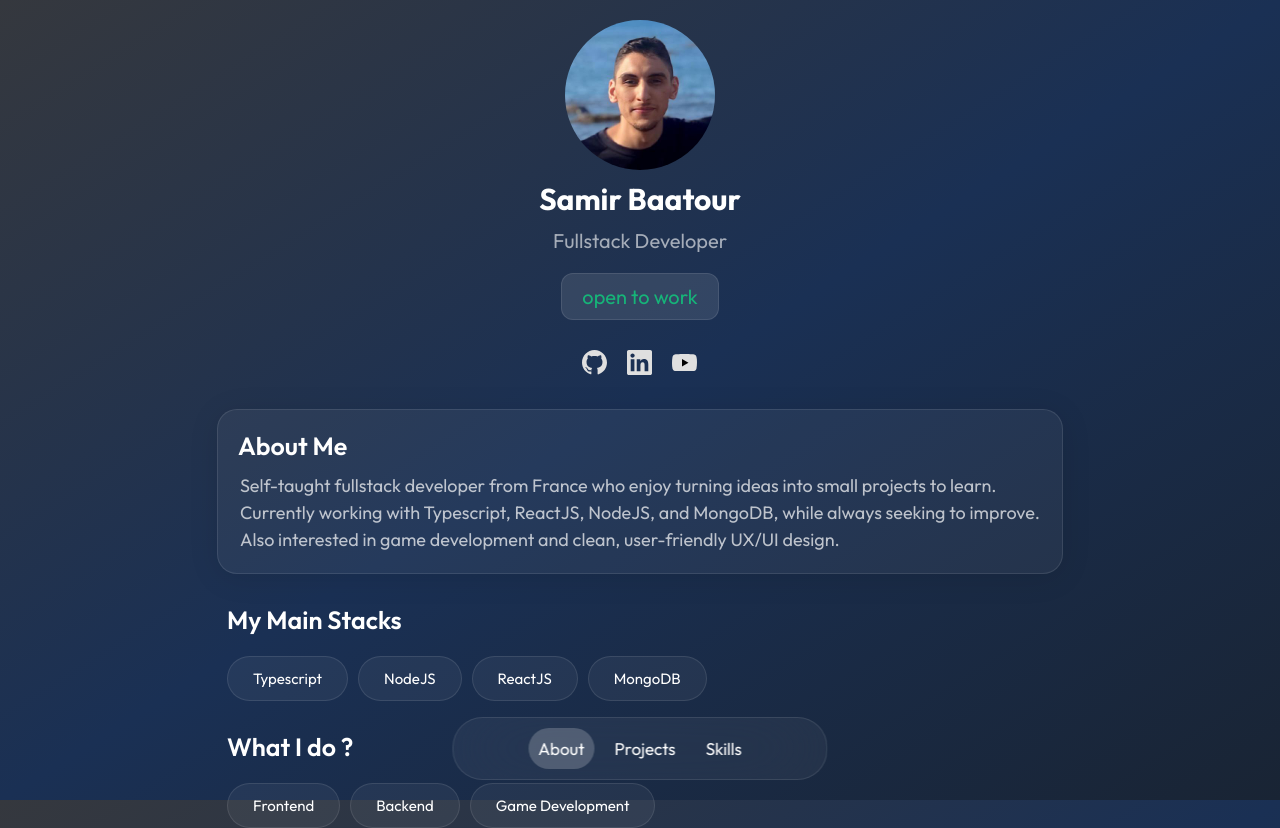
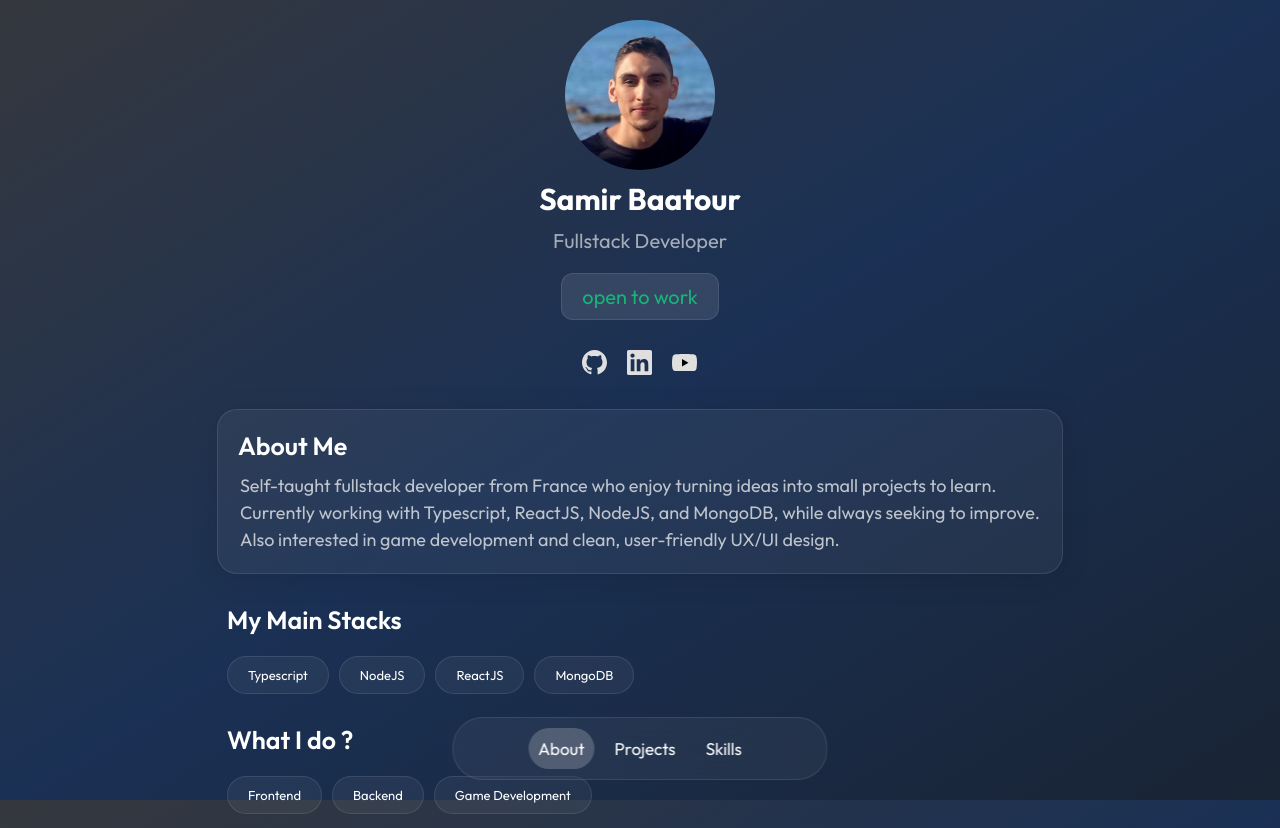
Before and after one commit to SuperCoolNinja/portfolio-2025, a React (Vite) app: page / in a window 1280 px wide. Shown: the top 828 px of the page. Built offline with nearby package versions, Linux system fonts and the light colour scheme.

Commit message:
made some change on about me component feature, need to work on projects

```diff
--- a/src/components/Tag/tags.module.css
+++ b/src/components/Tag/tags.module.css
@@ -5,11 +5,19 @@
   font-size: 1.2rem;
   font-weight: normal;
   border: 1px solid var(--border-color);
+  transition: transform 0.3s;
+}
+
+.item:hover {
+  background-color: rgba(255, 255, 255, 0.1);
+  box-shadow: 0 4px 30px rgba(255, 255, 255, 0.1);
+  transform: rotate(-1deg) scale(1.05);
+  cursor: default;
 }
 
 @media screen and (min-width: 1010px) {
   .item {
-    font-size: 1.5rem;
-    padding: 1.2rem 2.5rem;
+    font-size: 1.3rem;
+    padding: 1rem 2rem;
   }
 }
--- a/src/features/About/about.module.css
+++ b/src/features/About/about.module.css
@@ -22,7 +22,7 @@
 
 .title,
 .subtitle {
-  font-size: clamp(1.8rem, 2vw, 2rem);
+  font-size: clamp(1.8rem, 2vw, 2.5rem);
   color: white;
   font-weight: 600;
   margin-bottom: 1rem;
@@ -43,8 +43,14 @@
   border: 1px solid var(--border-color);
   border-radius: 1.2rem;
   padding: 1rem 2rem;
-  background-color: var(--border-color);
+  background-color: rgba(255, 255, 255, 0.1);
   margin: 1rem;
+}
+
+.look_job_container:hover {
+  cursor: default;
+  background-color: rgba(255, 255, 255, 0.1);
+  box-shadow: 0 4px 30px rgba(255, 255, 255, 0.05);
 }
 
 .look_job_title {
@@ -100,14 +106,10 @@
 }
 
 @media screen and (min-width: 1010px) {
-  .title,
-  .subtitle {
-    font-size: 2.5rem;
-  }
   .content {
     font-size: 1.8rem;
   }
   .card {
-    max-width: 110rem;
+    max-width: 90rem;
   }
 }
```
